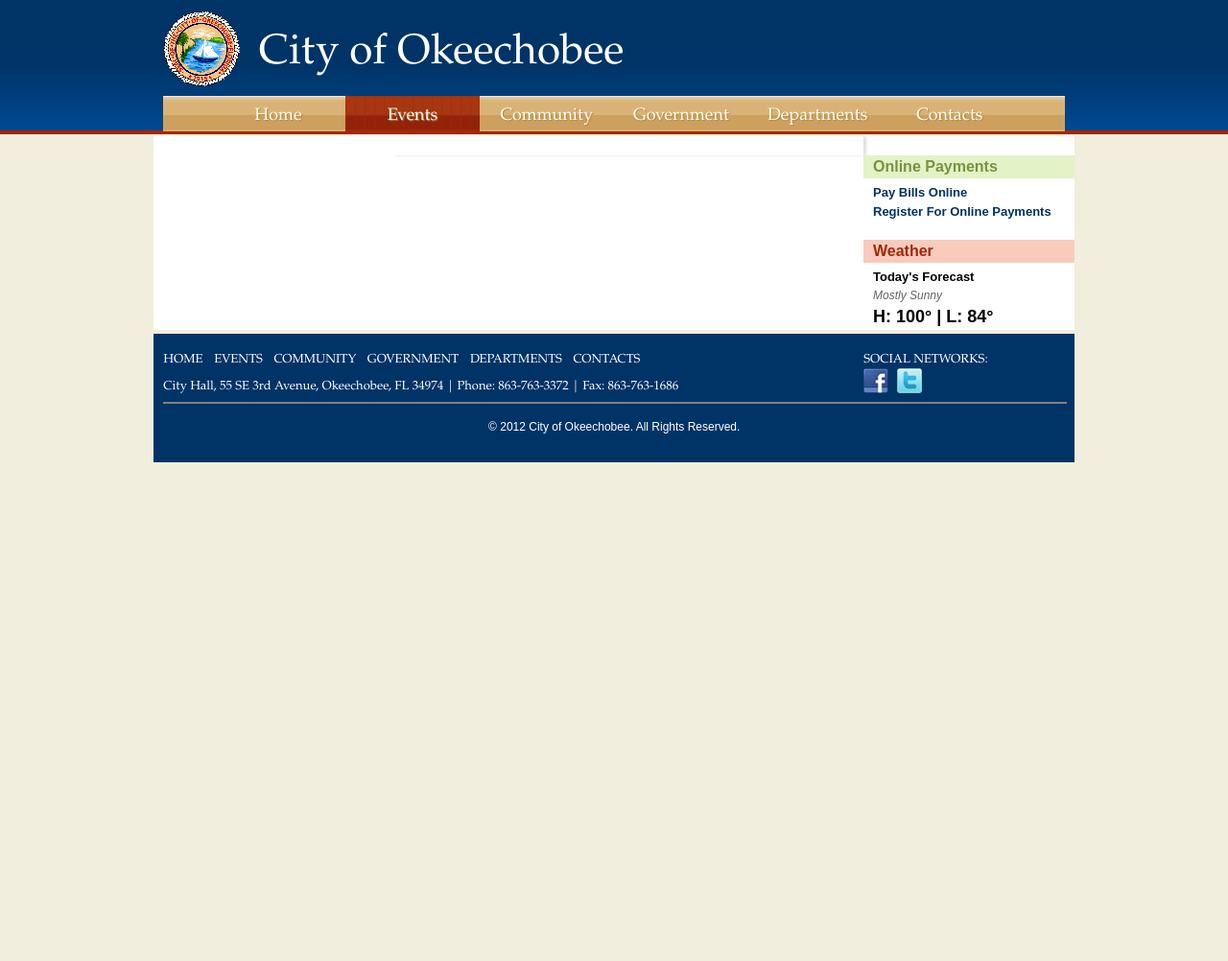
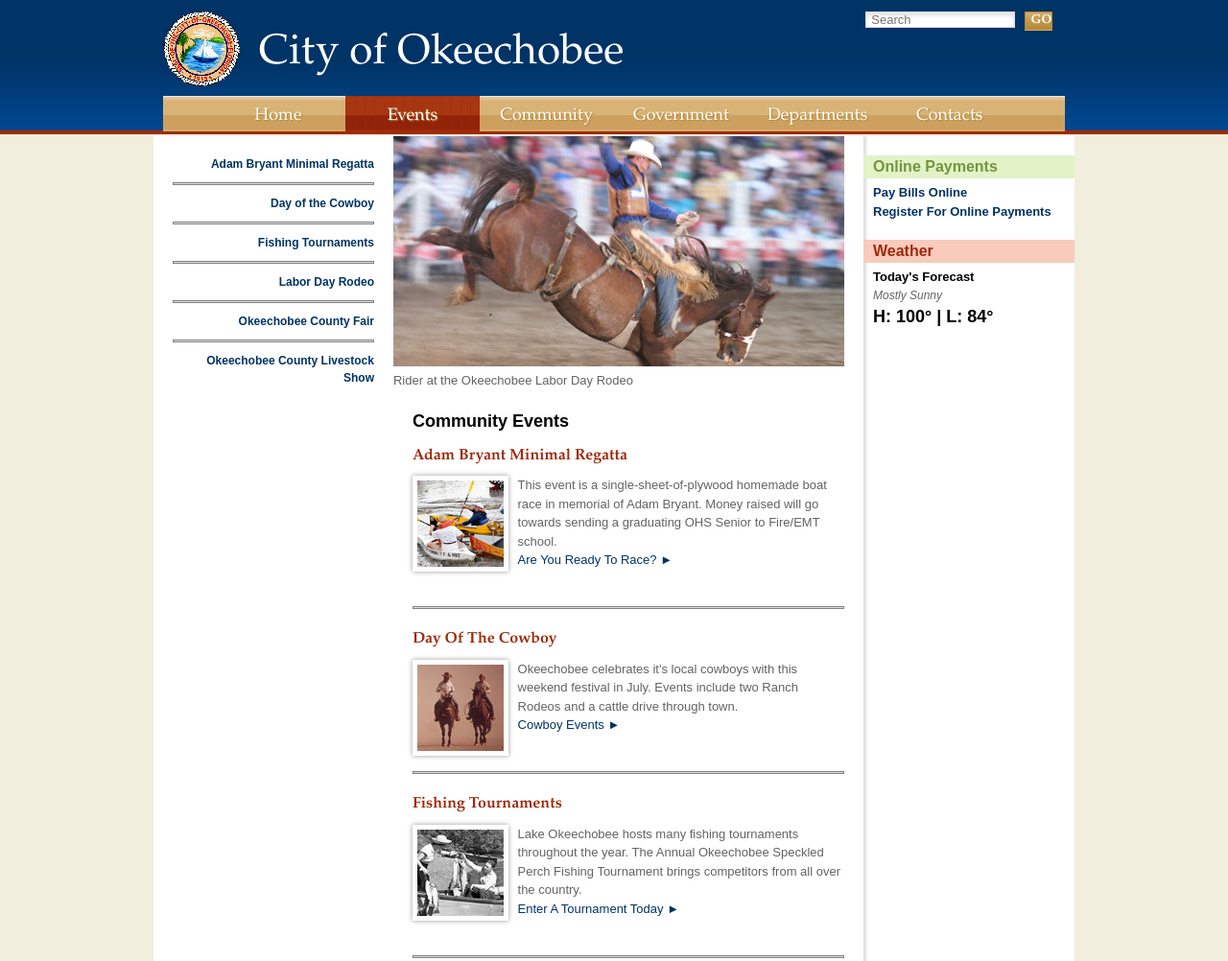
Before and after one commit to happykatie/WSP-Online, a plain HTML site: page project/events.html in a window 1280 px wide. Shown: the top 1002 px of the page at 96% size. Before the commit the page ends 800 px from the top, so only its background shows below. Drawn offline with Linux system fonts and the light colour scheme.

Commit message:
Committing week 4 changes to master - 1

```diff
--- a/project/css/main.css
+++ b/project/css/main.css
@@ -74,6 +74,7 @@
 container{
 	max-width: 100%; /*960px/1200*/
 	background-color: #fff;
+	overflow: hidden;
 }
 
 body{
@@ -94,7 +95,7 @@
 	position: relative;
 	top: 5px;
 	box-shadow: 0% 0% 3px #dedede;
-	overflow: auto;
+	overflow: hidden;
 }
 
 a{
@@ -585,7 +586,7 @@
 	clear: both;
 	background-color: #003366;
 	position: relative;
-	top: 9px; /*0.957446808511%; /*9px/940px*/
+	top: 5px; /*5px/940px*/
 }
 
 footer ul{
--- a/project/events.html
+++ b/project/events.html
@@ -18,6 +18,20 @@
 		<header>
 			<div id="seal"><a href="index.html"><img src="images/okeechobeeseal_80x78.png" alt="City of Okeechobee Home Page" title="City of Okeechobee"></a></div>
 			<h1>City of Okeechobee</h1>
+
+			<div id="search">
+				<form class="search" action="http://www.google.com/cse" name="search" target="_blank">
+
+					<label for="search"></label>
+    				<input type="text" name="search" placeholder="Search"/>
+
+					<div>
+						<button type="search" name="search" class="searchbutton">GO</button>
+					</div>
+
+				</form>
+			</div>
+
 		</header>
 
 		<!-- Navigation -->
@@ -36,18 +50,51 @@
 
 		<!-- Left Side Bar -->
 		<div id="leftbar">
-
+			<aside>
+				<a href="#"><h4>Adam Bryant Minimal Regatta</h4></a>
+				<hr noshade>
+				<a href="#"><h4>Day of the Cowboy</h4></a>
+				<hr noshade>
+				<a href="#"><h4>Fishing Tournaments</h4></a>
+				<hr noshade>
+				<a href="#"><h4>Labor Day Rodeo</h4></a>
+				<hr noshade>
+				<a href="#"><h4>Okeechobee County Fair</h4></a>
+				<hr noshade>
+				<a href="#"><h4>Okeechobee County Livestock Show</h4></a>
+			</aside>
 		</div>
 
 		<!-- Main Content Center -->
 
 		<div id="maincontent">
+			<img src="images/feature-rodeo_470x240.jpg" alt="Rodeo Rider" title="Okeechobee Labor Day Rodeo"></a>
+			<div class="caption"><p>Rider at the Okeechobee Labor Day Rodeo</p></div>
+
+		<article>
+			<h1>Community Events</h1>
+				<h2>Adam Bryant Minimal Regatta</h2>
+					<a href="#"><img src="images/subfeature-regatta_90x90.jpg" alt="Racers competing in the regatta" title="Racers competing in the regatta"></a>
+					<p>This event is a single-sheet-of-plywood homemade boat race in memorial of Adam Bryant. Money raised will go towards sending a graduating OHS Senior to Fire/EMT school.</p>
+					<p><a href="#">Are You Ready To Race? ►</a></p>
+				<hr noshade>
+				<h2>Day Of The Cowboy</h2>
+					<a href="#"><img src="images/subfeature-cowboys_90x90.jpg" alt="Day of the Cowboy" title="Day of the Cowboy"></a>
+					<p>Okeechobee celebrates it's local cowboys with this weekend festival in July. Events include two Ranch Rodeos and a cattle drive through town.</p>
+					<p><a href="#">Cowboy Events ►</a></p>
+				<hr noshade>
+				<h2>Fishing Tournaments</h2>
+					<a href="#"><img src="images/subfeature-fishing_90x90.jpg" alt="The First Annual Okeechobee Speckled Perch Tournament" title="The First Annual Okeechobee Speckled Perch Tournament"></a>
+					<p>Lake Okeechobee hosts many fishing tournaments throughout the year. The Annual Okeechobee Speckled Perch Fishing Tournament brings competitors from all over the country.</p>
+					<p><a href="#">Enter A Tournament Today ►</a></p>
+				<hr noshade>
+		</article>
 
 		</div>
 
 		<!-- Aside Right Side Bar -->
 		<div id="rightbar">
-			<aside class="right">
+			<aside>
 
 			<div class="payments">
 			<h3>Online Payments</h3>
```
Also changed, not shown: project/departments.html (+49 -2 lines), project/government.html (+49 -2 lines), project/images/feature-rodeo_470x240.jpg (added), project/images/subfeature-cowboys_90x90.jpg (added), project/images/subfeature-fishing_90x90.jpg (added), project/images/subfeature-regatta_90x90.jpg (added). Lines whose indentation alone changed are shown as unchanged.
